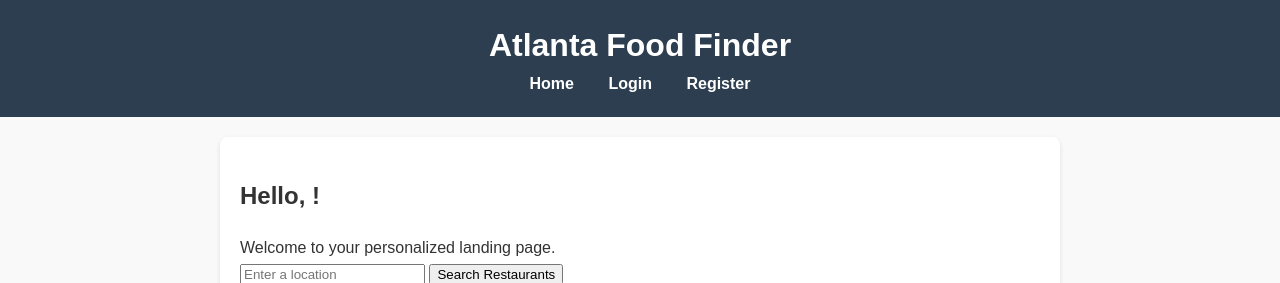
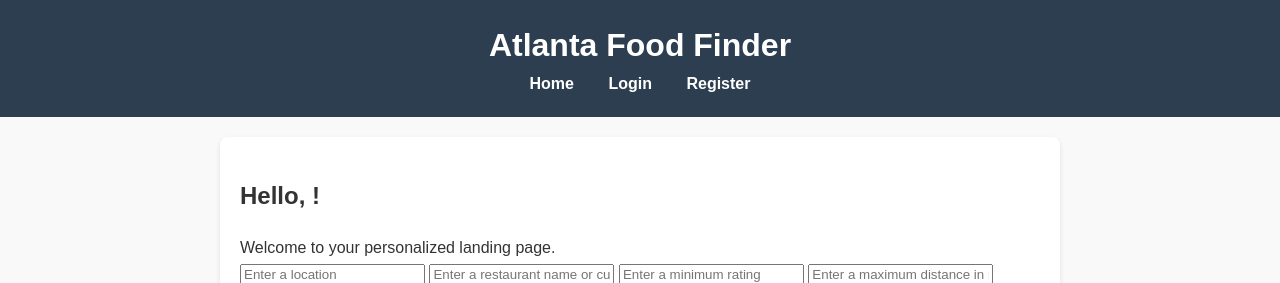
Before and after one commit to meghajt/CS2340Project1, a Django app: page /users/landing/ in a window 1280 px wide. Shown: the top 283 px of the page. Run offline with Django 5.2, Linux system fonts and the light colour scheme; some libraries are stand-ins or nearby versions.

Commit message:
Update landing.html

```diff
--- a/users/templates/users/landing.html
+++ b/users/templates/users/landing.html
@@ -7,6 +7,11 @@
 
         <div>
             <input id="location-input" type="text" placeholder="Enter a location">
+            <input id="restaurant-input" type="text" placeholder="Enter a restaurant name or cuisine type">
+            <input id="rating-filter" type="text" placeholder="Enter a minimum rating">
+            <input id="distance-filter" type="text" placeholder="Enter a maximum distance in miles">
+
+
             <button onclick="searchRestaurants()">Search Restaurants</button>
         </div>
 
@@ -19,40 +24,58 @@
         let map;
         let service;
         let infowindow;
+        let geocoder;
+        let markers = [];
 
         function initMap() {
-
-            const atlanta = { lat: 33.7490, lng: -84.3880 };  // Default to Atlanta
+            const atlanta = { lat: 33.753746, lng: -84.386330 };
             map = new google.maps.Map(document.getElementById("map"), {
                 center: atlanta,
-                zoom: 13,
+                zoom: 10,
             });
 
             infowindow = new google.maps.InfoWindow();
+            geocoder = new google.maps.Geocoder();
         }
 
         function searchRestaurants() {
-            const locationInput = document.getElementById("location-input").value;
-            const geocoder = new google.maps.Geocoder();
+            const locationInput = document.getElementById("location-input").value || 'atlanta';
+            const restaurantInput = document.getElementById("restaurant-input").value || 'restaurant';
+            const maxDistance = parseFloat(document.getElementById("distance-filter").value) * 1609.344 || 5000;
+            let minRating = parseFloat(document.getElementById("rating-filter").value) || 0.0;
+            if (minRating > 5) {
+                minRating = 5;
+            }
 
-
-            geocoder.geocode({ address: locationInput }, function (results, status) {
+            geocoder.geocode({ 'address': locationInput }, (results, status) => {
                 if (status === google.maps.GeocoderStatus.OK) {
-                    map.setCenter(results[0].geometry.location);
-
+                    const location = results[0].geometry.location;
+                    map.setCenter(location);
 
                     const request = {
-                        location: results[0].geometry.location,
-                        radius: '5000',
-                        type: ['restaurant']
+                        location: location,
+                        radius: maxDistance,
+                        query: restaurantInput
                     };
 
                     service = new google.maps.places.PlacesService(map);
-                    service.nearbySearch(request, function (results, status) {
+                    service.textSearch(request, (results, status) => {
                         if (status === google.maps.places.PlacesServiceStatus.OK) {
-                            for (let i = 0; i < results.length; i++) {
-                                createMarker(results[i]);
+                            clearMarkers();
+
+                            const filteredResults = results
+                                .filter(result => result.rating >= minRating);
+
+                            for (let i = 0; i < filteredResults.length; i++) {
+                                createMarker(filteredResults[i]);
                             }
+
+                            if (filteredResults.length > 0) {
+                                map.setCenter(location);
+                                map.setZoom(13);
+                            }
+                        } else {
+                            alert("No restaurants found for this location.");
                         }
                     });
                 } else {
@@ -63,16 +86,24 @@
 
         function createMarker(place) {
             const marker = new google.maps.Marker({
-                map: map,
-                position: place.geometry.location,
+                map,
+                position: place.geometry.location
             });
 
-            google.maps.event.addListener(marker, "click", function () {
-                infowindow.setContent(place.name);
-                infowindow.open(map, this);
+            markers.push(marker);
+
+            google.maps.event.addListener(marker, 'click', () => {
+                infowindow.setContent(place.name + '<br>Rating: ' + place.rating);
+                infowindow.open(map, marker);
             });
         }
 
+        function clearMarkers() {
+            for (let i = 0; i < markers.length; i++) {
+                markers[i].setMap(null);
+            }
+            markers = [];
+        }
 
         window.onload = initMap;
     </script>
```
